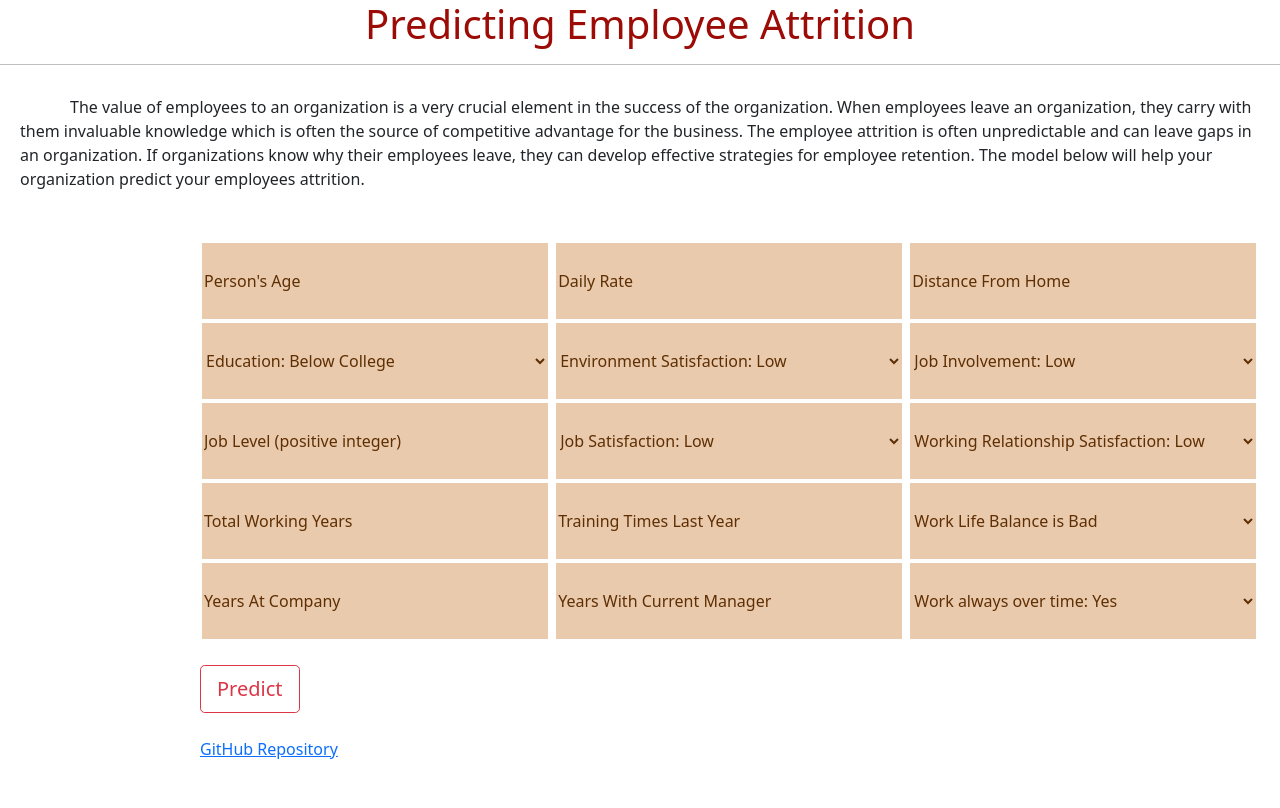
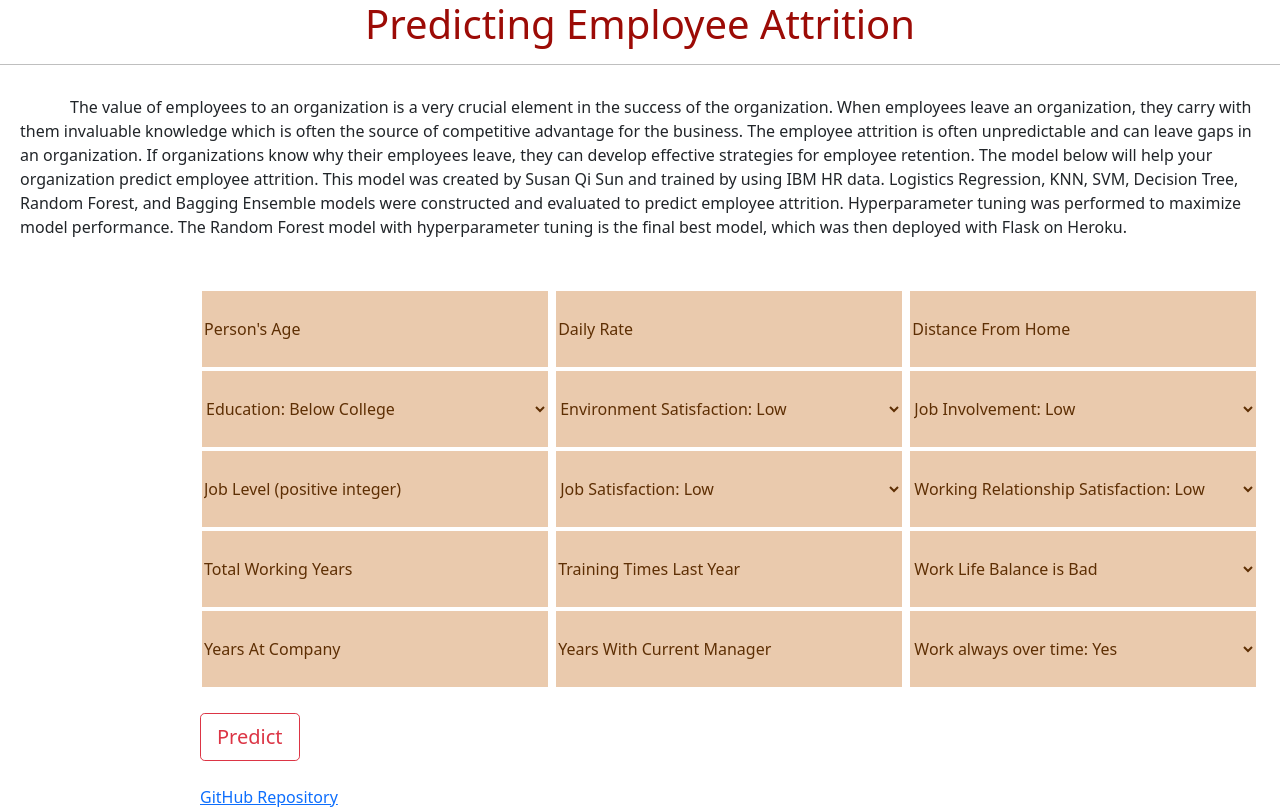
Before and after one commit to susan-qisun/Employee-Attrition-deploy, a Flask app: page / in a window 1280 px wide. Shown: the top 808 px of the page. Before the commit the page ends 759 px from the top, so only its background shows below. Run offline with Flask 2, Linux system fonts and the light colour scheme; parts of the project's set-up code (start-up, migrations or seed data) failed here and were passed over.

Commit message:
Update new.html

```diff
--- a/templates/new.html
+++ b/templates/new.html
@@ -67,8 +67,12 @@
            The value of employees to an organization is a very crucial element in the success of the organization.
             When employees leave an organization, they carry with them invaluable knowledge which is often the source of competitive
             advantage for the business. The employee attrition is often unpredictable and can leave gaps in an organization.
-            If organizations know why their employees leave, they can develop effective strategies for employee retention. The model below
-            will help your organization predict your employees attrition.
+            If organizations know why their employees leave, they can develop effective strategies for employee retention.
+
+            The model below will help your organization predict employee attrition. This model was created by Susan Qi Sun and trained by using IBM HR data.
+            Logistics Regression, KNN, SVM, Decision Tree, Random Forest, and Bagging Ensemble models were constructed and evaluated to
+            predict employee attrition. Hyperparameter tuning was performed to maximize model performance.
+            The Random Forest model with hyperparameter tuning is the final best model, which was then deployed with Flask on Heroku.
 
         </p>
     </div>
```
